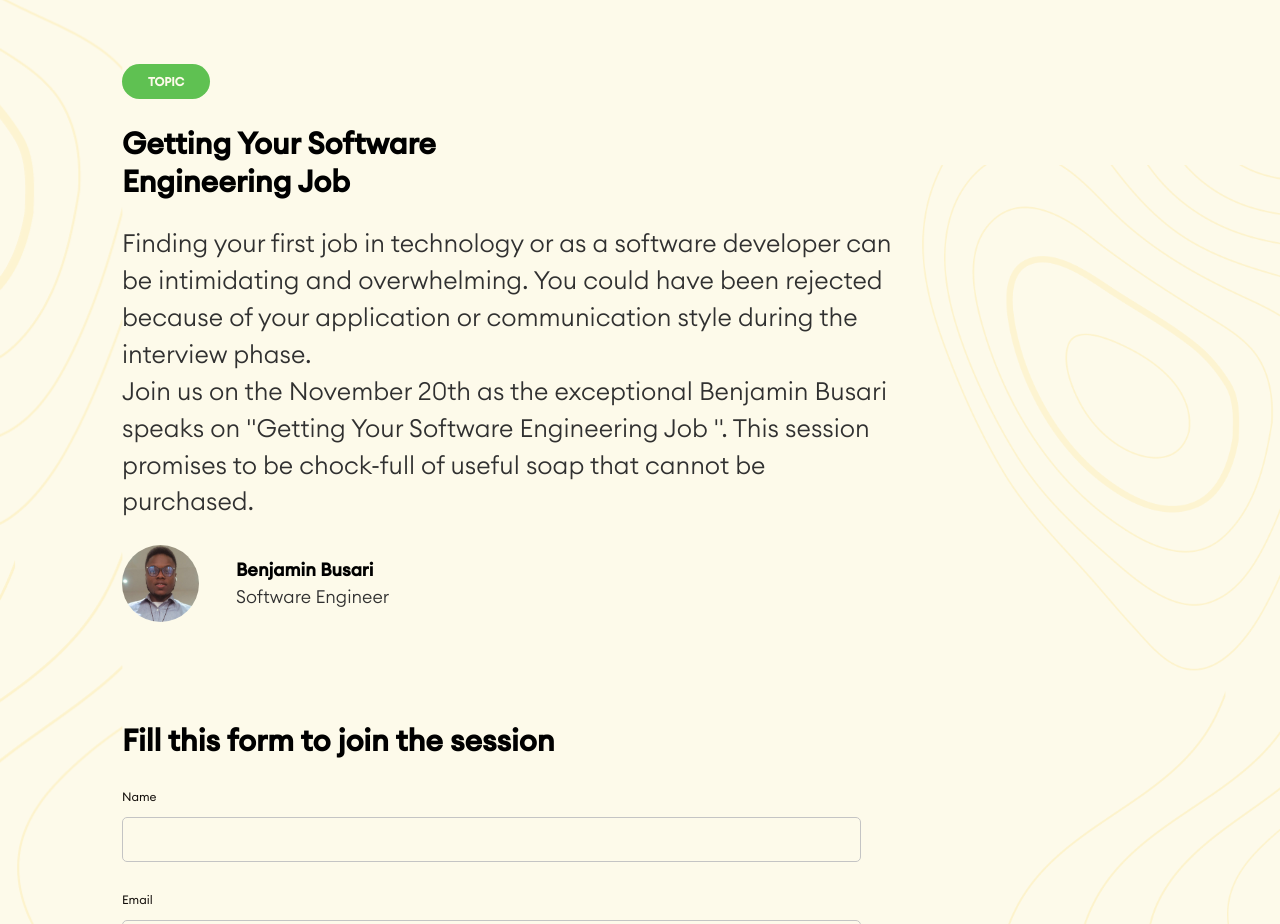
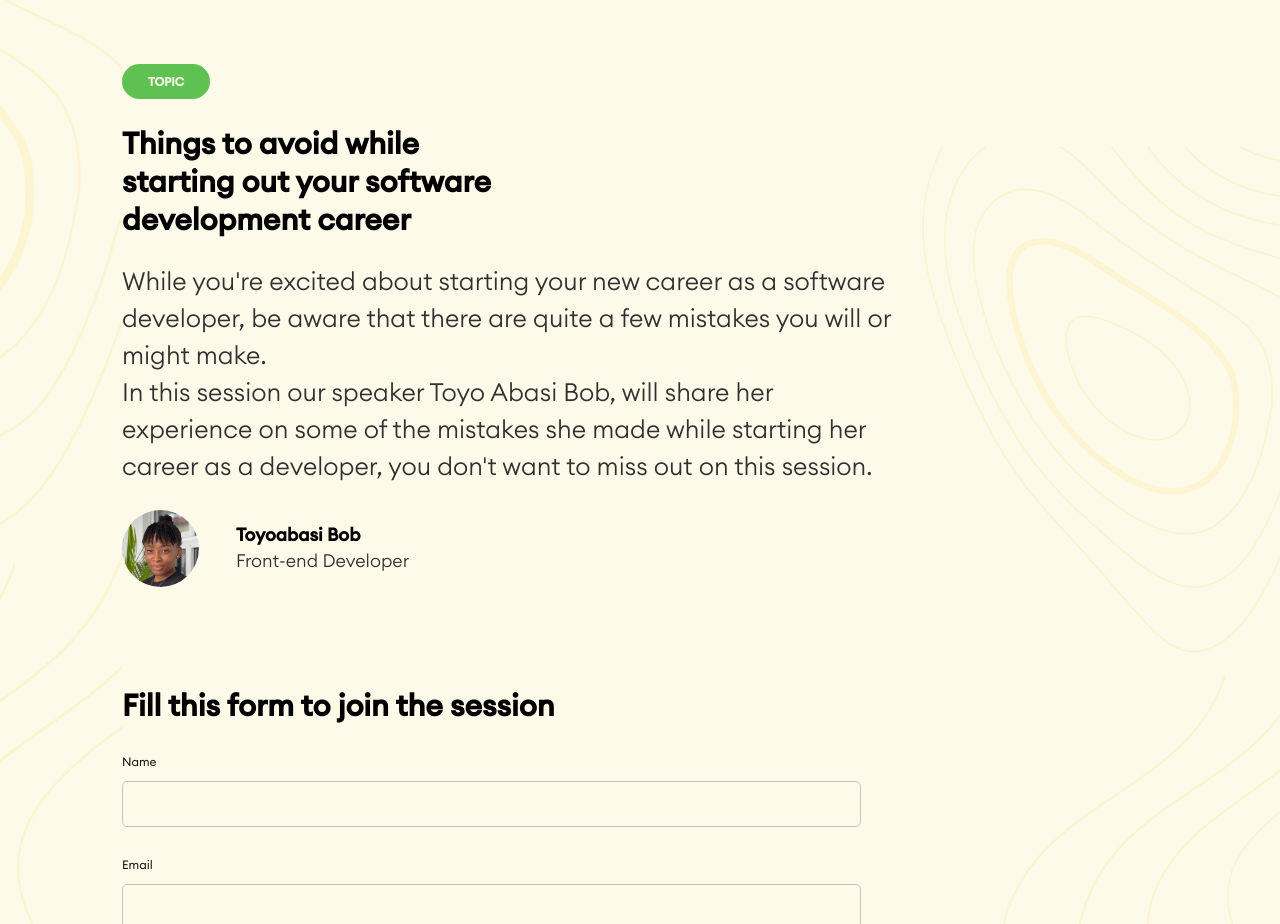
Before and after one commit to Tuasegun/devsch, a React (Create React App) app: page / in a window 1280 px wide. Shown: the part 960-1884 px from the top of the page. Built offline with nearby package versions, Linux system fonts and the light colour scheme.

Commit message:
new event

```diff
--- a/src/pages/Events.jsx
+++ b/src/pages/Events.jsx
@@ -70,15 +70,15 @@ const Events = () => {
                     </div>
                     <div className="event-title">
                         <h2>
-                        Getting Your Software Engineering Job
+                        Things to avoid while starting out your software development career
                         </h2>
                     </div>
                     <div className="event-description">
                     <p>
-                    Finding your first job in technology or as a software developer can be intimidating and overwhelming. You could have been rejected because of your application or communication style during the interview phase.
+                    While you're excited about starting your new career as a software developer, be aware that there are quite a few mistakes you will or might make.
                     </p>
                     <p>
-                    Join us on the November 20th as the exceptional Benjamin Busari speaks on "Getting Your Software Engineering Job ". This session promises to be chock-full of useful soap that cannot be purchased.
+                    In this session our speaker Toyo Abasi Bob, will share her experience on some of the mistakes she made while starting her career as a developer, you don't want to miss out on this session.
                     </p>
                     </div>
                 </div>
@@ -90,10 +90,10 @@ const Events = () => {
                     </div>
                     <div className="speaker-name">
                         <h4 className="speaker-name">
-                        Benjamin Busari
+                        Toyoabasi Bob
                         </h4>
                         <h4 className="speaker-role">
-                            Software Engineer
+                        Front-end Developer
                         </h4>
                     </div>
                 </div>
@@ -251,8 +251,8 @@ const StyledEvents = styled.div`
                         font-size: 1.875rem;
                         font-family: 'EuclidCircularAMedium';
                         font-weight: 700;
-                        max-width: 20.4375rem;
-
+                        /* max-width: 20.4375rem; */
+                        max-width: 25.4rem;
                         @media (max-width: 768px) {
                             font-size: 1.7rem;
                             max-width: 100%;
```
Also changed, not shown: src/assets/speaker.jpeg.
